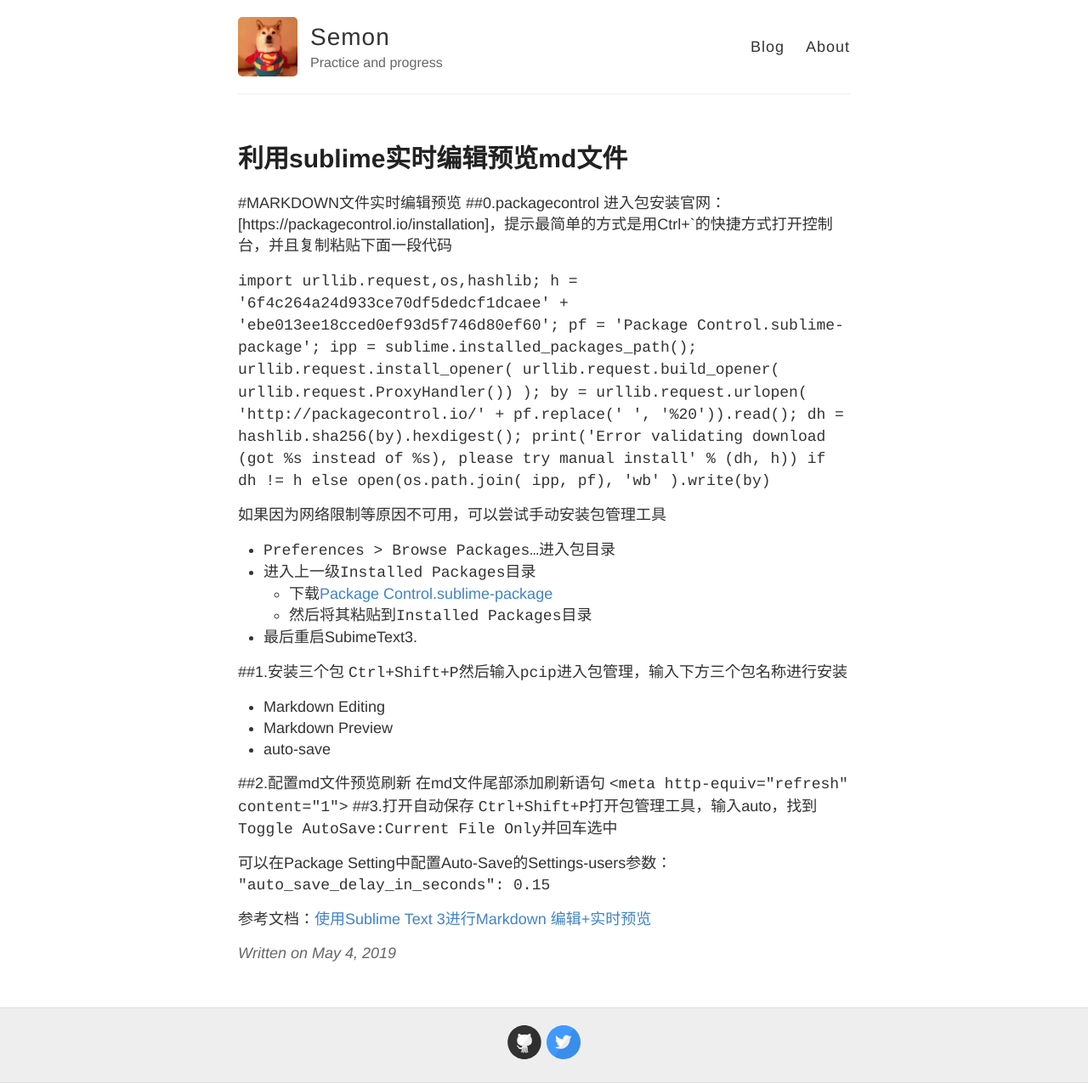
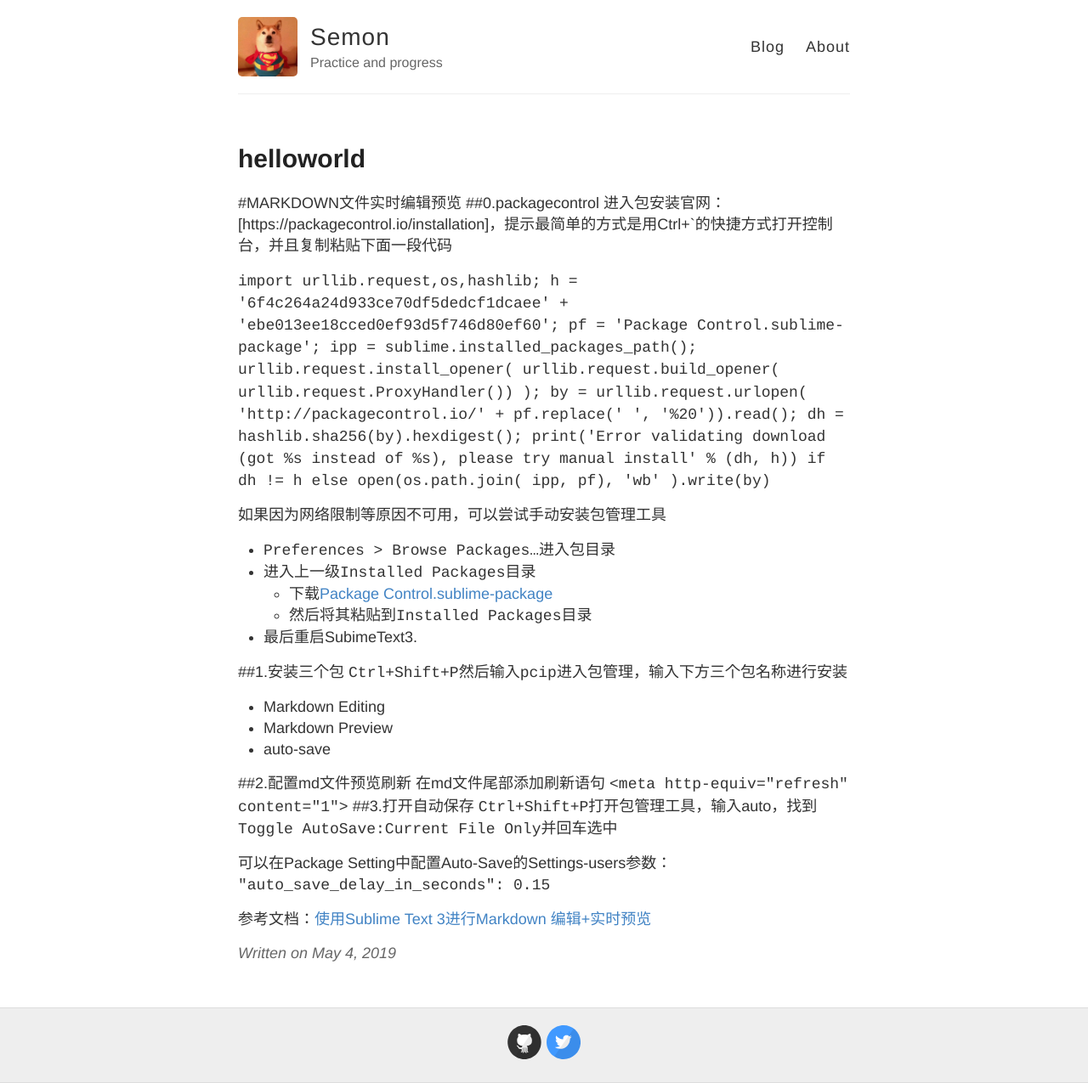
Before and after one commit to semondavid/semondavid.github.io, a Jekyll site: the page built from _posts/2019-05-04-利用sublime实时编辑预览md文件.md, in a window 1280 px wide. Shown: the whole page at 85% size. Built offline with Jekyll 4.4.1, drawn with Linux system fonts in a browser that asks for light colours; our own code applies the rules of GitHub Pages for plain Markdown files.

Commit message:
Update 2019-05-04-利用sublime实时编辑预览md文件.md
11

```diff
--- a/_posts/2019-05-04-利用sublime实时编辑预览md文件.md
+++ b/_posts/2019-05-04-利用sublime实时编辑预览md文件.md
@@ -1,3 +1,8 @@
+---
+layout: post
+title: helloworld
+---
+
 #MARKDOWN文件实时编辑预览
 ##0.packagecontrol
 进入包安装官网：[https://packagecontrol.io/installation]，提示最简单的方式是用Ctrl+`的快捷方式打开控制台，并且复制粘贴下面一段代码
```
